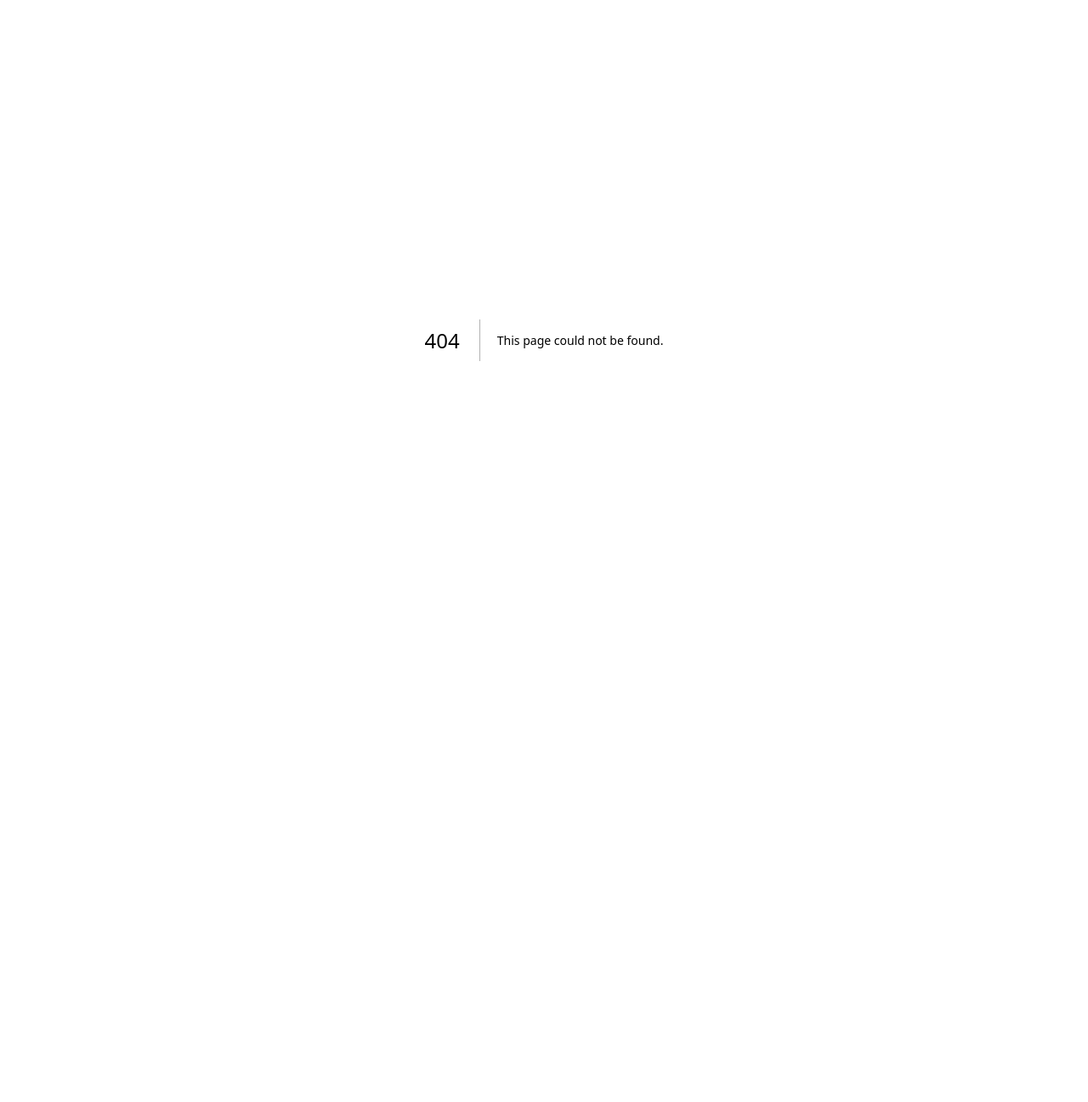
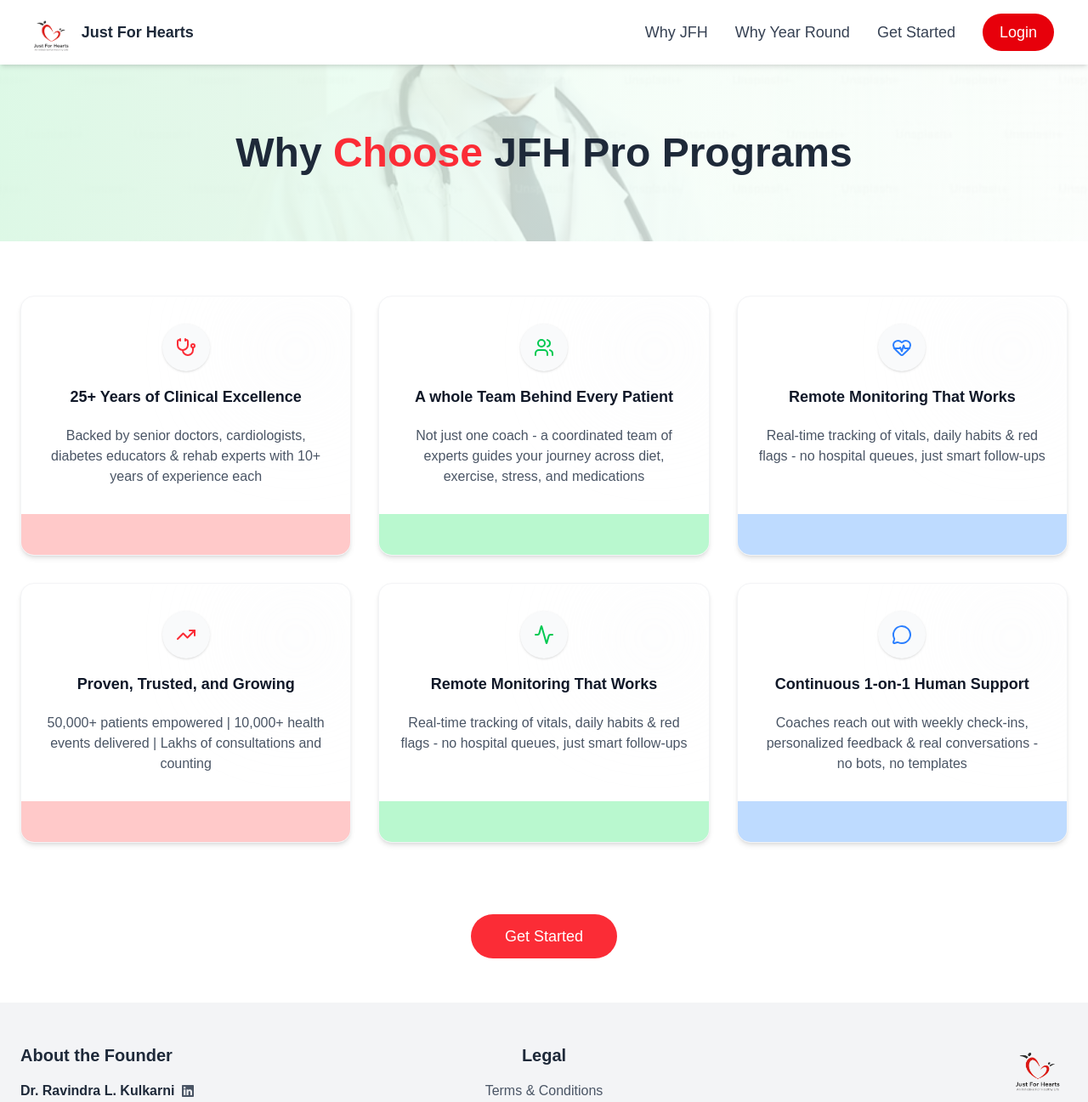
Before and after one commit to pranavpatildz/Just-For-Hearts, a Next.js app: page /why-jfh in a window 1280 px wide. Before the commit this address had no page. Shown: the top 1297 px of the page at 85% size. Before the commit the page ends 800 px from the top, so only its background shows below. Built offline with nearby package versions, Linux system fonts and the light colour scheme; a web font is replaced by a local one.

Commit message:
05-03-2026 15:15:00 Why JFH Page Done.

```diff
--- /dev/null
+++ b/app/why-jfh/page.tsx
@@ -0,0 +1,146 @@
+"use client";
+
+import Link from "next/link";
+import { motion } from "framer-motion";
+import {
+  Stethoscope,
+  Users,
+  HeartPulse,
+  TrendingUp,
+  Activity,
+  MessageCircle,
+} from "lucide-react";
+import Navbar from "@/components/public/Navbar";
+import Footer from "@/components/public/Footer";
+
+const benefits = [
+  {
+    title: "25+ Years of Clinical Excellence",
+    description:
+      "Backed by senior doctors, cardiologists, diabetes educators & rehab experts with 10+ years of experience each",
+    accent: "bg-red-200",
+    icon: Stethoscope,
+    color: "text-red-500",
+  },
+  {
+    title: "A whole Team Behind Every Patient",
+    description:
+      "Not just one coach - a coordinated team of experts guides your journey across diet, exercise, stress, and medications",
+    accent: "bg-green-200",
+    icon: Users,
+    color: "text-green-500",
+  },
+  {
+    title: "Remote Monitoring That Works",
+    description:
+      "Real-time tracking of vitals, daily habits & red flags - no hospital queues, just smart follow-ups",
+    accent: "bg-blue-200",
+    icon: HeartPulse,
+    color: "text-blue-500",
+  },
+  {
+    title: "Proven, Trusted, and Growing",
+    description:
+      "50,000+ patients empowered | 10,000+ health events delivered | Lakhs of consultations and counting",
+    accent: "bg-red-200",
+    icon: TrendingUp,
+    color: "text-red-500",
+  },
+  {
+    title: "Remote Monitoring That Works",
+    description:
+      "Real-time tracking of vitals, daily habits & red flags - no hospital queues, just smart follow-ups",
+    accent: "bg-green-200",
+    icon: Activity,
+    color: "text-green-500",
+  },
+  {
+    title: "Continuous 1-on-1 Human Support",
+    description:
+      "Coaches reach out with weekly check-ins, personalized feedback & real conversations - no bots, no templates",
+    accent: "bg-blue-200",
+    icon: MessageCircle,
+    color: "text-blue-500",
+  },
+];
+
+export default function WhyJFHPage() {
+  return (
+    <div className="bg-white min-h-screen">
+      <Navbar />
+
+      <motion.section
+        className="relative py-20 px-6 overflow-hidden"
+        initial={{ opacity: 0, y: 20 }}
+        animate={{ opacity: 1, y: 0 }}
+        transition={{ duration: 0.6 }}
+      >
+        <div
+          className="absolute inset-0 bg-center bg-cover"
+          style={{ backgroundImage: "url('/images/Hero1.jpg')" }}
+          aria-hidden="true"
+        />
+        <div
+          className="absolute inset-0 bg-gradient-to-r from-green-100/85 via-green-50/80 to-white/75"
+          aria-hidden="true"
+        />
+        <div className="relative max-w-5xl mx-auto text-center">
+          <h1 className="text-4xl md:text-5xl font-bold text-center text-gray-800">
+            Why <span className="text-red-500">Choose</span> JFH Pro Programs
+          </h1>
+        </div>
+      </motion.section>
+
+      <motion.section
+        className="max-w-7xl mx-auto px-6 py-16"
+        initial={{ opacity: 0, y: 20 }}
+        whileInView={{ opacity: 1, y: 0 }}
+        viewport={{ once: true }}
+        transition={{ duration: 0.6 }}
+      >
+        <div className="grid grid-cols-1 sm:grid-cols-2 md:grid-cols-3 gap-8 items-stretch">
+          {benefits.map((benefit, index) => {
+            const Icon = benefit.icon;
+            return (
+              <motion.div
+                key={`${benefit.title}-${index}`}
+                className="bg-white relative rounded-2xl border border-gray-100 shadow-md hover:shadow-xl hover:-translate-y-2 transition-all duration-300 overflow-hidden flex flex-col h-full"
+                initial={{ opacity: 0, y: 30 }}
+                whileInView={{ opacity: 1, y: 0 }}
+                viewport={{ once: true }}
+                transition={{ duration: 0.5, delay: index * 0.05 }}
+              >
+                <div className="absolute top-0 right-0 w-32 h-32 bg-gray-100 rounded-full blur-3xl opacity-30" />
+                <div className="relative z-10 flex flex-col flex-grow items-center text-center px-6 py-8">
+                  <div className="w-14 h-14 rounded-full bg-gray-50 flex items-center justify-center shadow-sm mb-4">
+                    <Icon className={`w-6 h-6 ${benefit.color}`} />
+                  </div>
+                  <h3 className="text-lg font-semibold text-gray-900 mb-2">{benefit.title}</h3>
+                  <p className="mt-3 text-gray-600">{benefit.description}</p>
+                </div>
+                <div className={`${benefit.accent} h-12 w-full mt-auto`} />
+              </motion.div>
+            );
+          })}
+        </div>
+      </motion.section>
+
+      <motion.section
+        className="py-8 pb-16 text-center px-6"
+        initial={{ opacity: 0, y: 20 }}
+        whileInView={{ opacity: 1, y: 0 }}
+        viewport={{ once: true }}
+        transition={{ duration: 0.6 }}
+      >
+        <Link
+          href="/get-started"
+          className="bg-red-500 text-white px-10 py-4 rounded-full text-lg hover:bg-red-600 transition"
+        >
+          Get Started
+        </Link>
+      </motion.section>
+
+      <Footer />
+    </div>
+  );
+}
--- a/components/public/Footer.tsx
+++ b/components/public/Footer.tsx
@@ -11,12 +11,11 @@
 export default function Footer() {
   return (
     <footer className="w-full bg-gray-100">
-      <div className="max-w-6xl mx-auto px-6 py-16">
-        <div className="grid grid-cols-1 md:grid-cols-3 gap-10">
-          <div className="text-center md:text-left">
+      <div className="w-full px-4 md:px-6 py-12 grid grid-cols-1 md:grid-cols-[1fr_auto_1fr] gap-10 items-start">
+          <div className="text-left md:justify-self-start">
             <h3 className="text-xl font-semibold text-gray-800 mb-4">About the Founder</h3>
             <div className="space-y-2 text-gray-800">
-              <div className="flex items-center justify-center md:justify-start gap-2 font-semibold">
+              <div className="flex items-center justify-start gap-2 font-semibold">
                 <span>Dr. Ravindra L. Kulkarni</span>
                 <a
                   href="https://www.linkedin.com/in/drravindrakulkarni/?originalSubdomain=in"
@@ -35,7 +34,7 @@
             </div>
           </div>
 
-          <div className="text-center md:text-left">
+          <div className="text-center md:justify-self-center">
             <h3 className="text-xl font-semibold text-gray-800 mb-4">Legal</h3>
             <div className="space-y-2 text-gray-600">
               <a href="/terms-conditions" className="block hover:text-black transition-colors">
@@ -49,7 +48,7 @@
               </a>
             </div>
 
-            <div className="flex items-center justify-center md:justify-start gap-5 mt-4 text-gray-500 text-xl">
+            <div className="flex items-center justify-center gap-5 mt-4 text-gray-500 text-xl">
               <a
                 href="https://www.facebook.com/JustForHearts/"
                 target="_blank"
@@ -101,24 +100,23 @@
             </div>
           </div>
 
-          <div className="text-center">
+          <div className="text-center md:text-right flex flex-col items-center md:items-end md:justify-self-end">
             <Image
               src="/images/logo.png"
               alt="Just For Hearts"
               width={80}
               height={80}
-              className="mx-auto w-20 h-auto"
+              className="h-14 w-auto mb-4"
             />
-            <p className="text-gray-600 leading-relaxed mt-4">
+            <p className="text-gray-600 leading-relaxed text-center md:text-right">
               JFH is designed by clinicians with 20+ years experience and trusted by over 50,000
               patients. It&rsquo;s your wellness partner &ndash; fast, affordable, and always there.
             </p>
           </div>
-        </div>
       </div>
 
       <div className="border-t border-gray-200">
-        <div className="max-w-6xl mx-auto px-6 py-6 text-center text-gray-500 text-sm">
+        <div className="w-full px-6 py-6 text-center text-gray-500 text-sm">
           Copyright &copy; 2025 Just For Hearts Healthcare Private Limited. All Rights Reserved
         </div>
       </div>
--- a/components/public/Navbar.tsx
+++ b/components/public/Navbar.tsx
@@ -2,6 +2,7 @@
 
 import { useState } from "react";
 import Link from "next/link";
+import Image from "next/image";
 
 export default function Navbar() {
   const [isOpen, setIsOpen] = useState(false);
@@ -10,8 +11,15 @@
     <nav className="sticky top-0 z-50 bg-white shadow-md">
       <div className="max-w-7xl mx-auto px-6 md:px-10 py-4 flex items-center justify-between">
         {/* Left: Logo */}
-        <Link href="/" className="text-lg font-semibold text-gray-800">
-          Just For Hearts
+        <Link href="/" className="flex items-center gap-2 text-lg font-semibold text-gray-800">
+          <Image
+            src="/images/logo.png"
+            alt="Just For Hearts"
+            width={44}
+            height={44}
+            className="h-10 md:h-11 w-auto object-contain"
+          />
+          <span>Just For Hearts</span>
         </Link>
 
         {/* Right: Desktop Menu */}
@@ -21,7 +29,7 @@
           <NavLink href="/get-started">Get Started</NavLink>
           <Link
             href="/admin/login"
-            className="bg-red-600 hover:bg-red-700 text-white font-medium px-5 py-2 rounded-full transition-colors duration-300 inline-block"
+            className="bg-red-600 hover:bg-red-700 text-white text-lg font-medium px-5 py-2 rounded-full transition-colors duration-300 inline-block"
           >
             Login
           </Link>
@@ -83,7 +91,7 @@
   return (
     <Link
       href={href}
-      className="relative text-gray-700 hover:text-gray-900 font-medium group transition-colors duration-300"
+      className="relative text-gray-700 hover:text-gray-900 text-lg font-medium group transition-colors duration-300"
     >
       {children}
       <span className="absolute left-0 bottom-0 w-full h-[2px] bg-red-600 transform scale-x-0 group-hover:scale-x-100 transition-transform duration-300 ease-out"></span>
```
